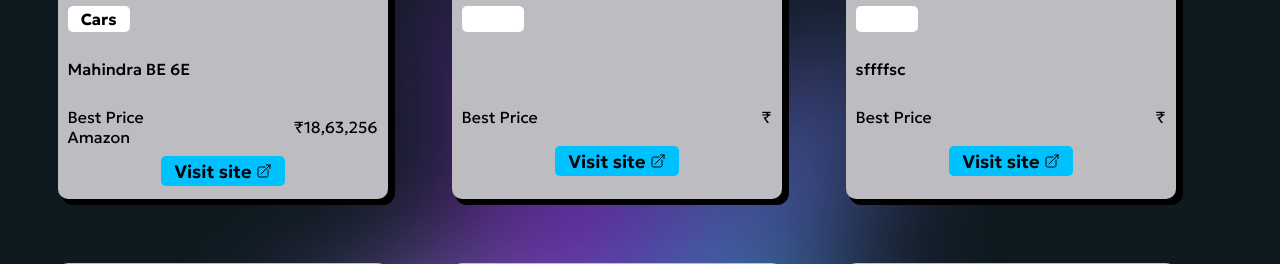
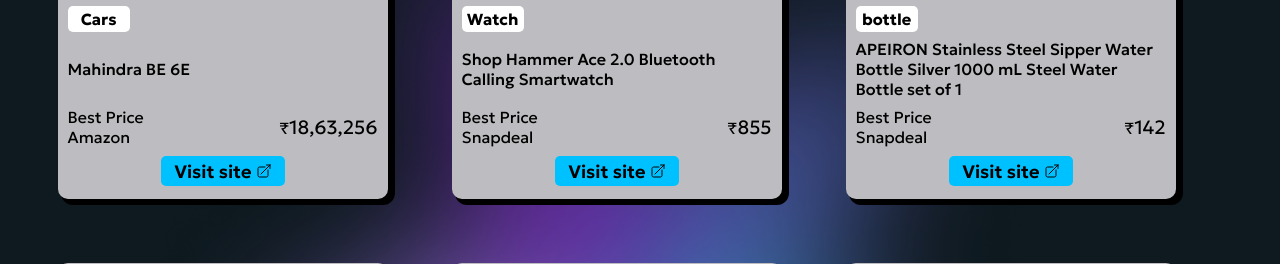
Before and after one commit to AviatrixK/PriceSpy, a Flask app: page /search-results in a window 1280 px wide. Shown: the part 554-818 px from the top of the page. Run offline with Flask 3, Linux system fonts and the light colour scheme; some libraries are stand-ins or nearby versions; some web fonts are replaced.

Commit message:
Dynamic Home Page

```diff
--- a/static/main.css
+++ b/static/main.css
@@ -271,6 +271,10 @@
   cursor: pointer;
 }
 
+.price{
+  font-size: 1.2em;
+}
+
 .onsite:active {
   background-color: #0291c0;
 }
@@ -356,7 +360,8 @@
 
 .skeleton-img,
 .skeleton-title,
-.skeleton-line {
+.skeleton-line,
+.skeleton-button {
   background: #c0c0c0;
   position: relative;
   overflow: hidden;
@@ -371,18 +376,30 @@
 .skeleton-title {
   border-radius: 5px;
   height: 25px;
+  border-radius: 5px;
   width: 20%;
-  margin: 10px 0;
+  margin-bottom: 7px;
 }
 
 .skeleton-line {
   height: 14px;
   width: 100%;
-  margin-bottom: 8px;
+  border-radius: 5px;
+  margin-top: 14px;
 }
 
 .skeleton-line.short {
   width: 50%;
+  border-radius: 5px;
+  margin-bottom: 40px;
+}
+
+.skeleton-button{
+  height: 30px;
+  width: 35%;
+  border-radius: 5px;
+  margin-top: 50px;
+  margin: auto;
 }
 
 .shimmer::before {
--- a/static/main.js
+++ b/static/main.js
@@ -1,10 +1,22 @@
 const visit = document.querySelectorAll('.onsite');
 
 visit[0].addEventListener('click',function(){
-  window.location.href = 'https://www.carwale.com/mahindra-cars/be-6/';
+  window.open('https://www.carwale.com/mahindra-cars/be-6/','_blank');
 })
 visit[1].addEventListener('click', function(){
-  window.location.href = "https://www.youtube.com";
+  window.open("https://g.co/kgs/Lmj8VqL", '_blank');
+});
+visit[2].addEventListener('click', function(){
+  window.open ("https://www.snapdeal.com/product/apeiron-stainless-steel-sipper-water/631147052901?supc=SDL514737760&utm_source=earth&utm_medium=631147052901_207_5_166&vendorCode=S554f5&isSellerPage=true&fv=true&utm_source=earth_shopping&utm_campaign=snapdeal_video_account_standard_sc_roas_7d_ftu_050224&utm_medium=&utm_term=689956125051_160018390273_{bidstrategy}&gad_source=1&gbraid=0AAAAADv2ynTBHzn8cdiAgQDxxyYfQbKGD&gclid=Cj0KCQjwt8zABhDKARIsAHXuD7bio-txE3m6t28Jl5HiCp7lY78xykW5Uj02BZXcsdD_816ljNgB6hoaAs_9EALw_wcB", '_blank');
+});
+visit[3].addEventListener('click', function(){
+  window.open ("https://www.shopclues.com/odoky-multi-color-cotton-half-sleeve-t-shirt-151346207.html", '_blank');
+});
+visit[4].addEventListener('click', function(){
+  window.open ("https://ondcstore.snapdeal.com/product/sneakers-for-men/1165334353", '_blank');
+});
+visit[5].addEventListener('click', function(){
+  window.open ("https://www.snapdeal.com/product/da-tasche-green-polyester-backpack/630519334580", '_blank');
 });
 
 function showSkeletonCards() {
@@ -18,6 +30,7 @@
         <div class="skeleton-title shimmer"></div>
         <div class="skeleton-line shimmer"></div>
         <div class="skeleton-line shimmer short"></div>
+        <div class="skeleton-button shimmer"></div>
       </div>
     `;
   }
--- a/templates/index.html
+++ b/templates/index.html
@@ -107,63 +107,83 @@
           alt=""></button>
     </div>
     <div class="card">
-      <div class="product_img"></div>
-      <div class="category"></div>
-      <div class="info"></div>
+      <div class="product_img"><img
+          src="https://encrypted-tbn0.gstatic.com/shopping?q=tbn:ANd9GcQVtklnRtpjSdK647E5MZl-U5xB_Lur3LyDSOffI4WaOLAVFcc6_VIFH7670nl7NqHMn0m5d8wMaZBVce0SSP9TCnpW4P7oKx7mbWajfgpchW4dV7z5WfZumg"
+          alt=""></div>
+      <div class="category">Watch</div>
+      <div class="info">
+        <p class="prod_info">Shop Hammer Ace 2.0 Bluetooth Calling Smartwatch</p>
+      </div>
       <div class="prc_info">
-        <div class="best_p">Best Price <p class="best_site"></p>
+        <div class="best_p">Best Price <p class="best_site">Snapdeal</p>
         </div>
-        <div class="rupee">₹<span class="price"></span></div>
+        <div class="rupee">₹<span class="price">855</span></div>
       </div>
       <button class="onsite">Visit site <img src="{{ url_for('static', filename='images/svg/link.svg')}}"
           alt=""></button>
     </div>
     <div class="card">
-      <div class="product_img"></div>
-      <div class="category"></div>
+      <div class="product_img"><img
+          src="https://g.sdlcdn.com/imgs/i/g/4/APEIRON-Stainless-Steel-Sipper-Water-SDL514737760-1-bba9e.jpeg" alt="">
+      </div>
+      <div class="category">bottle</div>
       <div class="info">
-        <p class="prod_info">sffffsc</p>
+        <p class="prod_info">APEIRON Stainless Steel Sipper Water Bottle Silver 1000 mL Steel Water Bottle set of 1</p>
       </div>
       <div class="prc_info">
-        <div class="best_p">Best Price <p class="best_site"></p>
+        <div class="best_p">Best Price <p class="best_site">Snapdeal</p>
         </div>
-        <div class="rupee">₹<span class="price"></span></div>
+        <div class="rupee">₹<span class="price">142</span></div>
       </div>
       <button class="onsite">Visit site <img src="{{ url_for('static', filename='images/svg/link.svg')}}"
           alt=""></button>
     </div>
     <div class="card">
-      <div class="product_img"></div>
-      <div class="category"></div>
-      <div class="info"></div>
+      <div class="product_img"><img
+          src="https://cdn.shopclues.com/images1/thumbnails/111843/280/1/151346207-111843447-1604067652.jpg" alt="">
+      </div>
+      <div class="category">T-shirt</div>
+      <div class="info">
+        <p class="prod_info">Odoky Multi Color Cotton Half Sleeve T-Shirt
+        </p>
+      </div>
       <div class="prc_info">
-        <div class="best_p">Best Price <p class="best_site"></p>
+        <div class="best_p">Best Price <p class="best_site">Shopclues</p>
         </div>
-        <div class="rupee">₹<span class="price"></span></div>
+        <div class="rupee">₹<span class="price">299</span></div>
       </div>
       <button class="onsite">Visit site <img src="{{ url_for('static', filename='images/svg/link.svg')}}"
           alt=""></button>
     </div>
     <div class="card">
-      <div class="product_img"></div>
-      <div class="category"></div>
-      <div class="info"></div>
+      <div class="product_img"><img
+          src="https://cdnaz.plotch.io/image/upload/w_300,h_300/C/V/PLObJp97RT1741384492_eefc3382f4b93b0627e4697d9c69e5b90e0859228e5f056bdf5b832904ac1b1b.png?product_id=1165334353&s=1&tf=sq"
+          alt=""></div>
+      <div class="category">Sneakers</div>
+      <div class="info">
+        <p class="prod_info">Red Tape white sneakers men</p>
+      </div>
       <div class="prc_info">
-        <div class="best_p">Best Price <p class="best_site"></p>
+        <div class="best_p">Best Price <p class="best_site">Snapdeal</p>
         </div>
-        <div class="rupee">₹<span class="price"></span></div>
+        <div class="rupee">₹<span class="price">1082</span></div>
       </div>
       <button class="onsite">Visit site <img src="{{ url_for('static', filename='images/svg/link.svg')}}"
           alt=""></button>
     </div>
     <div class="card">
-      <div class="product_img"></div>
-      <div class="category"></div>
-      <div class="info"></div>
+      <div class="product_img"><img
+          src="https://g.sdlcdn.com/imgs/k/f/230X258_sharpened/Da-Tasche-Green-Polyester-Backpack-SDL958599476-1-c09d4.webp?w=220&h=258&sharp=7"
+          alt=""></div>
+      <div class="category">Bags</div>
+      <div class="info">
+        <p class="prod_info">Da Tasche - Green Polyester Backpack ( 45 Ltrs )
+        </p>
+      </div>
       <div class="prc_info">
-        <div class="best_p">Best Price <p class="best_site"></p>
+        <div class="best_p">Best Price <p class="best_site">Snapdeal</p>
         </div>
-        <div class="rupee">₹<span class="price"></span></div>
+        <div class="rupee">₹<span class="price">758</span></div>
       </div>
       <button class="onsite">Visit site <img src="{{ url_for('static', filename='images/svg/link.svg')}}"
           alt=""></button>
@@ -254,7 +274,18 @@
     `;
 
       document.getElementById("prod_cards").appendChild(card);
-    }
+
+      const category = card.querySelector('.category');
+      if (category && category.textContent.trim().length > 6) {
+        category.style.setProperty('width', '30%', 'important');
+      };
+
+      // const prod_info = card.querySelector('.prod_info');
+      // if(prod_info && prod_info.textContent.trim().length>138){
+      //   prod_info.style.setProperty('font-size','small','important');
+      // };
+
+    };
     const reload = document.querySelector('#reload_bttn');
 
     reload.addEventListener('click', function () {
@@ -266,10 +297,15 @@
       });
     });
 
-    // const info = card.querySelector('.prod_info');
-    // if (info && info.textContent.length >= 6) {
-    //   info.style.setProperty('font-size', '12px', 'important');
-    // }
+    const category = document.querySelectorAll('.category');
+    category.forEach(info => {
+      const text = info.textContent.trim();
+      if (text.length > 6) {
+        info.style.setProperty('width', '30%', 'important');
+      }
+    });
+
+
 
     const arrow_dwn = document.querySelector('.drp');
     const drop_down = document.querySelector('.drop-down');
```
